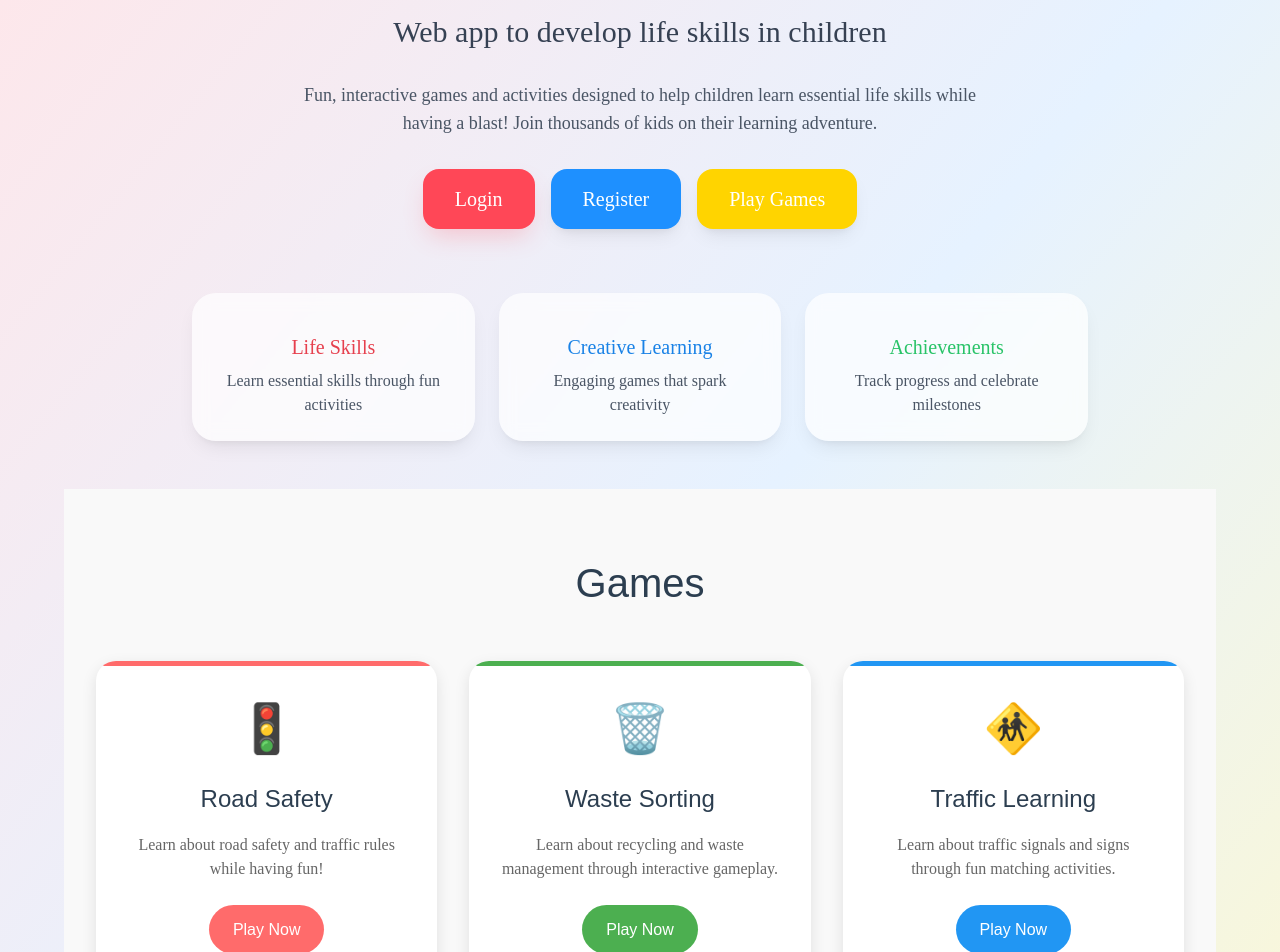
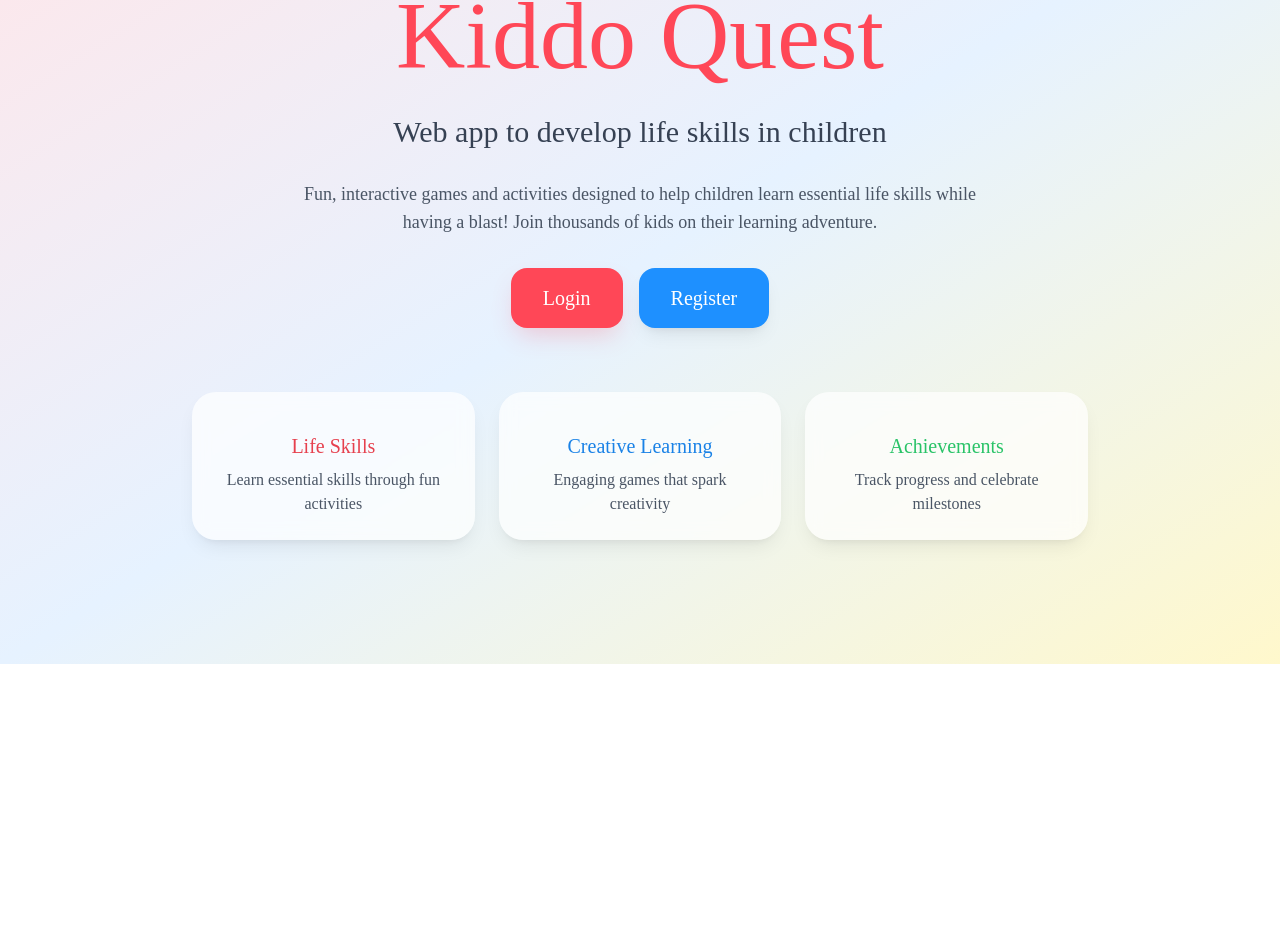
Before and after one commit to ashuwin-p/kiddoquest-ifp, a Next.js app: page / in a window 1280 px wide. Shown: the part 136-1088 px from the top of the page. After the commit the page ends 800 px from the top, so only its background shows below. Built offline with nearby package versions, Linux system fonts and the light colour scheme; a web font is replaced by a local one.

Commit message:
Original page.js

```diff
--- a/src/app/page.js
+++ b/src/app/page.js
@@ -1,10 +1,3 @@
-"use client";
-import dynamic from "next/dynamic";
-
-const GameCards = dynamic(() => import("../../components/GameCards.jsx"), {
-	ssr: false,
-});
-
 export default function Home() {
   return (
     <main className="min-h-screen bg-gradient-to-br from-primary-50 via-secondary-50 to-accent-50 flex flex-col items-center justify-center p-6">
@@ -40,14 +33,6 @@ export default function Home() {
             <span className="relative z-10"> Register</span>
             <div className="absolute inset-0 bg-gradient-to-r from-secondary-500 to-accent-500 rounded-2xl opacity-0 group-hover:opacity-100 transition-opacity duration-300"></div>
           </a>
-
-          <a
-            href="/games"
-            className="group relative px-8 py-4 bg-accent-500 hover:bg-accent-600 text-white font-playful text-xl rounded-2xl shadow-playful transform hover:scale-105 transition-all duration-300 hover:shadow-lg"
-          >
-            <span className="relative z-10"> Play Games</span>
-            <div className="absolute inset-0 bg-gradient-to-r from-accent-500 to-secondary-500 rounded-2xl opacity-0 group-hover:opacity-100 transition-opacity duration-300"></div>
-          </a>
         </div>
 
         {/* Features Preview */}
@@ -71,11 +56,6 @@ export default function Home() {
           </div>
         </div>
       </div>
-
-      {/* Quick Games Grid Preview */}
-      <div className="w-full max-w-6xl mt-12">
-        <GameCards />
-      </div>
     </main>
   );
 }
```
